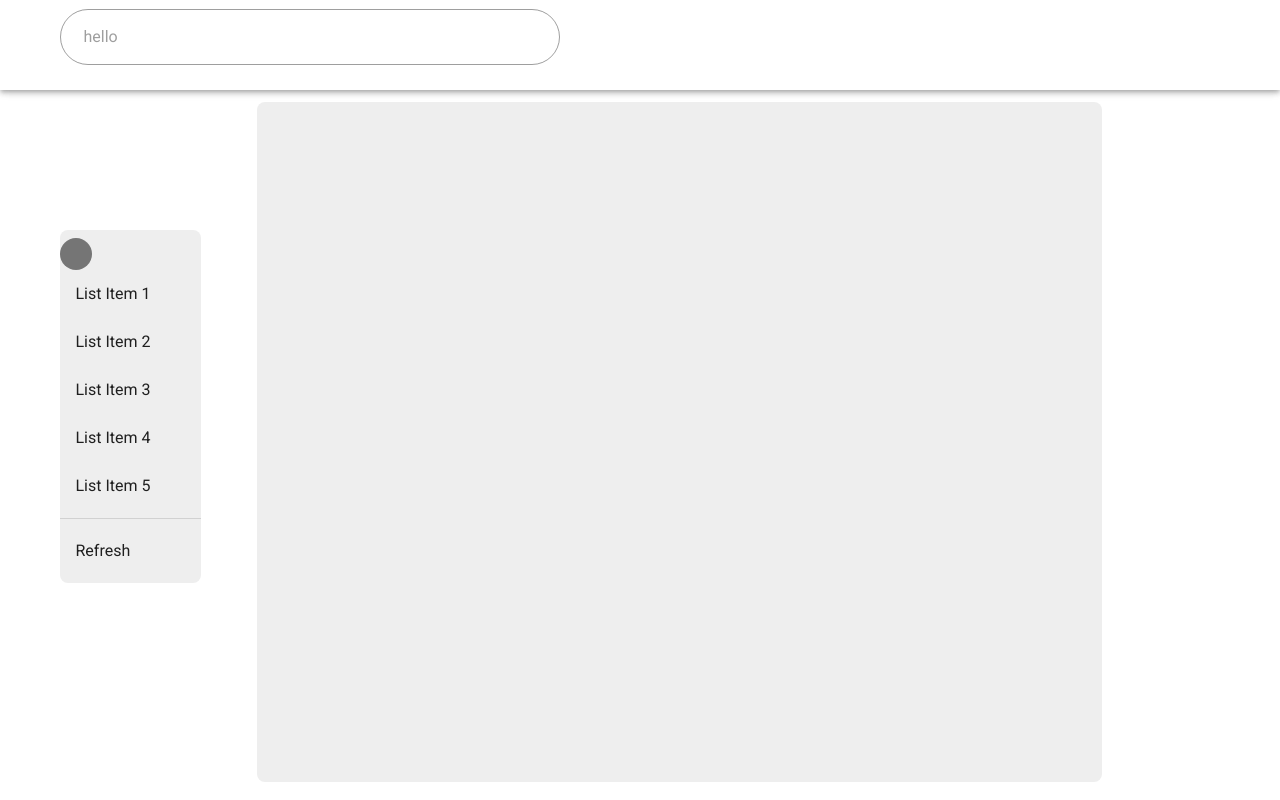
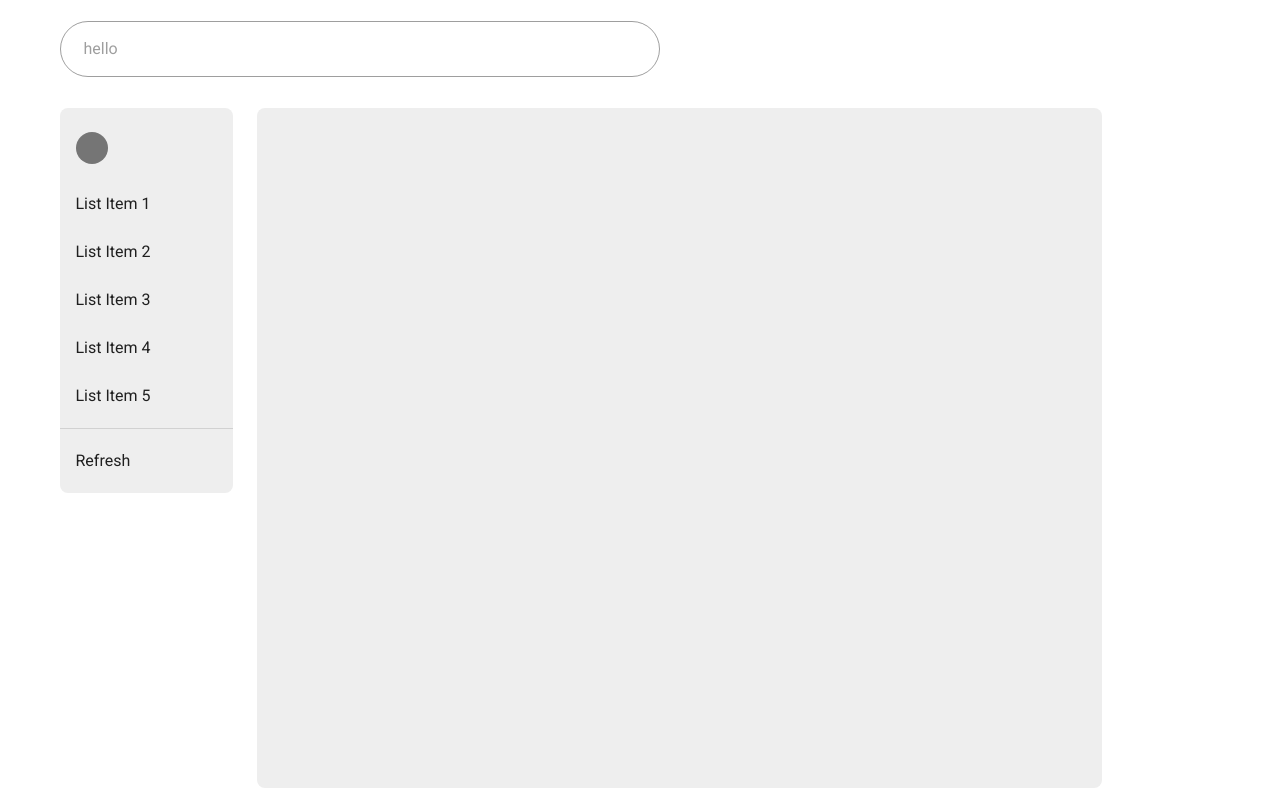
Before and after one commit to hamzaabdous/ecommerce-website---Front-End, a Vue app: page / in a window 1280 px wide. Built offline with nearby package versions, Linux system fonts and the light colour scheme.

Commit message:
master page enprogress

```diff
--- a/package.json
+++ b/package.json
@@ -7,6 +7,7 @@
     "build": "vue-cli-service build"
   },
   "dependencies": {
+    "@mdi/font": "^6.9.96",
     "vue": "^2.6.14",
     "vue-router": "^3.5.1",
     "vuetify": "^2.6.0",
--- a/src/App.vue
+++ b/src/App.vue
@@ -1,11 +1,10 @@
 <template>
   <v-app id="inspire">
-    <v-app-bar max-height="90" color="white" >
-      <v-container  class="py-0 ">
+    <v-app-bar class="pa-3" max-height="90" color="white" flat>
+      <v-container class="py-0">
         <v-spacer></v-spacer>
 
-        <v-responsive class="pt-10 " max-width="500">
-
+        <v-responsive class="pt-10" max-width="600">
           <v-text-field
             height="30"
             rounded
@@ -19,14 +18,13 @@
         <v-spacer></v-spacer>
       </v-container>
     </v-app-bar>
-
-      <v-container>
+    <v-container class="pt-8">
       <v-row>
-          <v-col class="mt-16" cols="2">
-            <v-sheet class="grey lighten-3 mt-16 mr-8"  rounded="lg">
+        <v-col cols="2">
+          <v-sheet class="grey lighten-3 " rounded="lg">
             <v-list color="transparent">
               <v-avatar
-                  class="mr-10"
+                class="mr-10 ma-4"
                 color="grey darken-1"
                 size="32"
               ></v-avatar>
@@ -48,8 +46,13 @@
           </v-sheet>
         </v-col>
 
-          <v-col  >
-            <v-sheet  class="pa-6 grey lighten-3" min-height="85vh" width="66vw" rounded="lg">
+        <v-col>
+          <v-sheet
+            class="pa-6 grey lighten-3"
+            min-height="85vh"
+            width="66vw"
+            rounded="lg"
+          >
             <router-view />
           </v-sheet>
         </v-col>
@@ -62,8 +65,10 @@
 export default {
   name: "App",
 
-  data: () => ({
-    //
-  }),
+  data() {
+    return {
+      drawer: false,
+    };
+  },
 };
 </script>
```
Also changed, not shown: 1 other file (tests, documents, lock files or other folders). Lines whose indentation alone changed are shown as unchanged.
